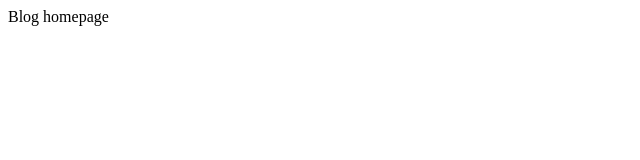
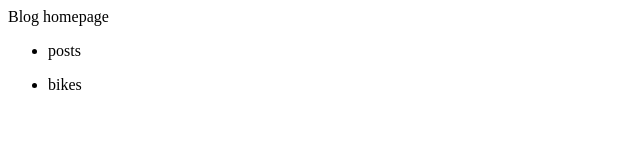
Before and after one commit to clinthof/bike-blog, a Next.js app: page / in a window 1280 px wide. Shown: the top 160 px of the page, without its empty margins (0-640 px from the left). Built offline with nearby package versions, Linux system fonts and the light colour scheme.

Commit message:
Add header

```diff
--- a/pages/index.tsx
+++ b/pages/index.tsx
@@ -1,9 +1,11 @@
 import type { NextPage } from 'next'
+import Header from '../src/components/Header'
 
 const Home: NextPage = () => {
   return (
     <div>
       Blog homepage
+    <Header />
     </div>
   )
 }
```
